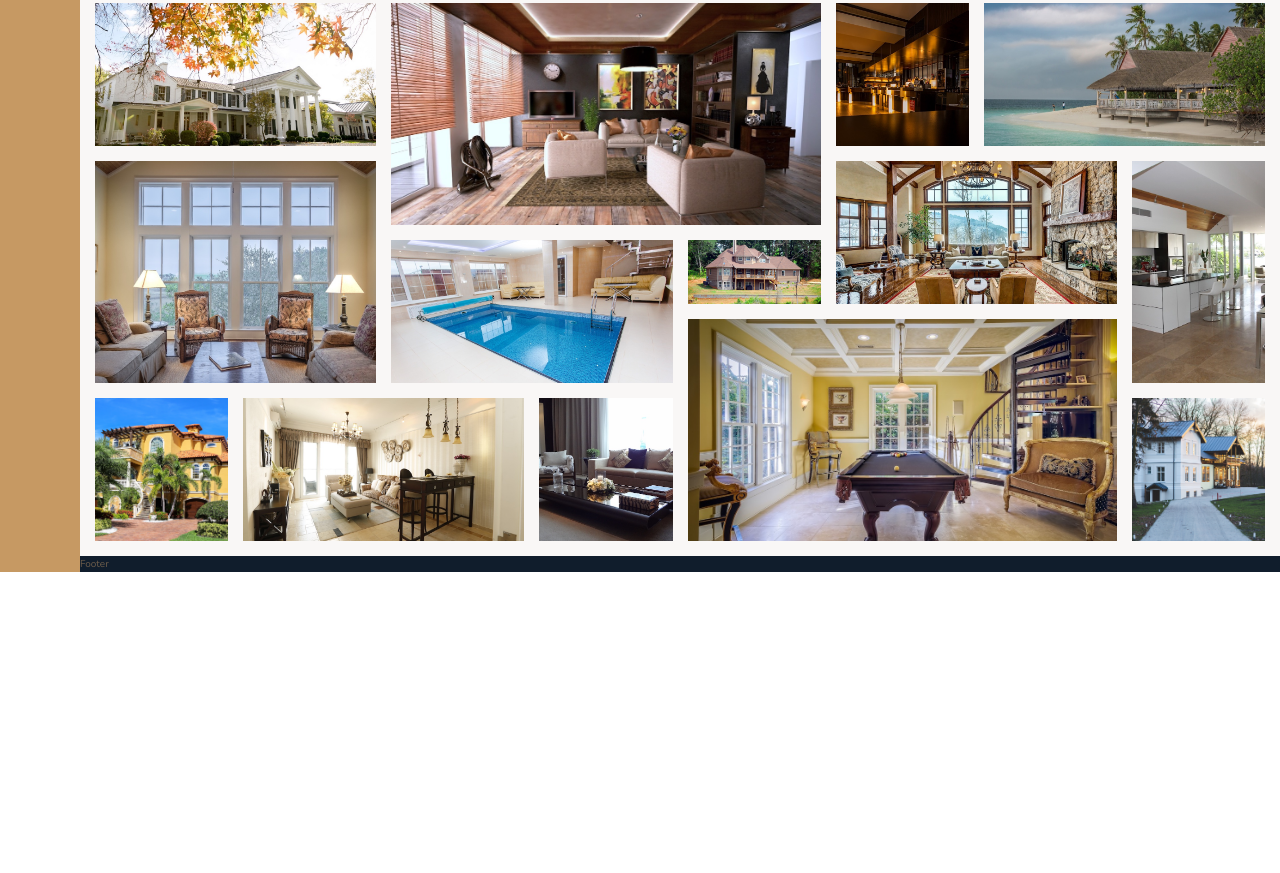
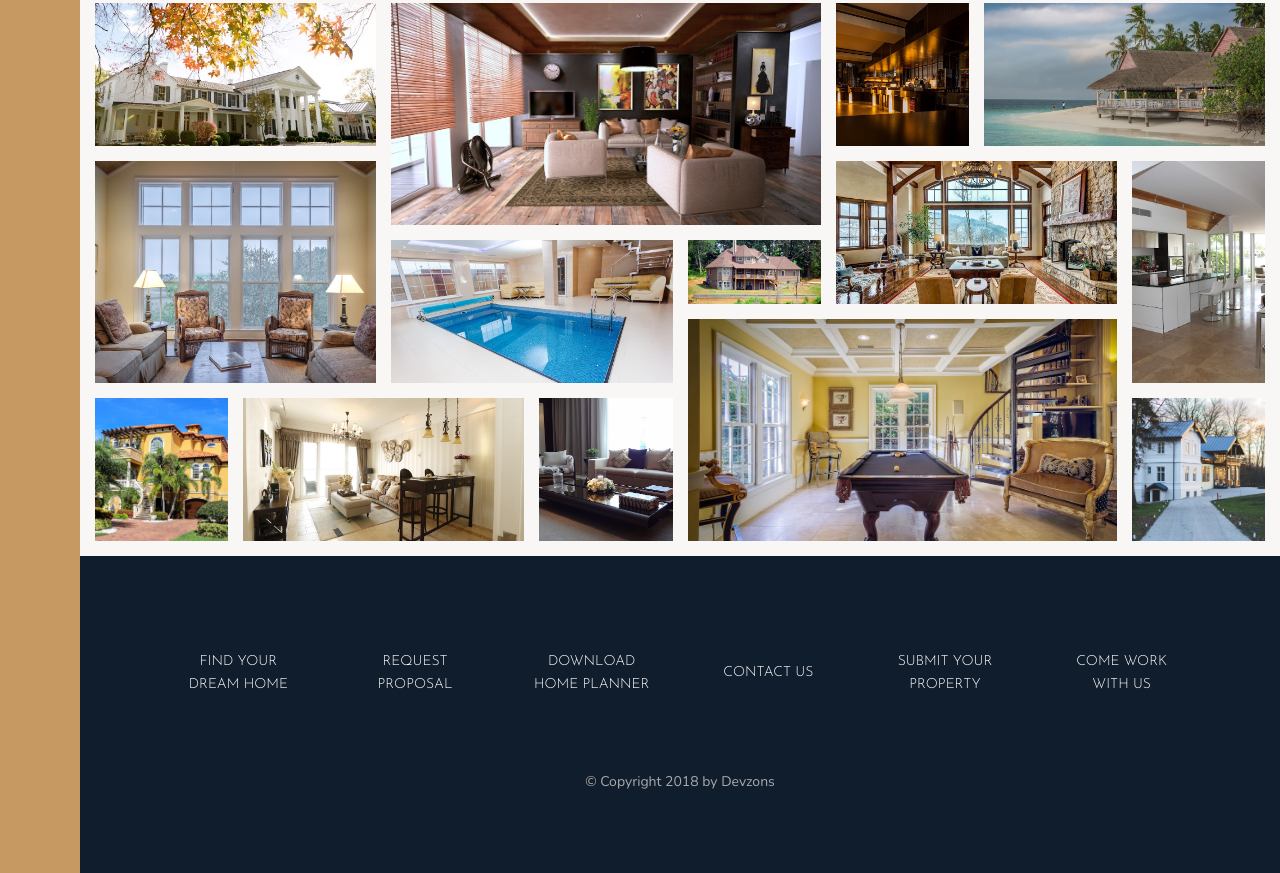
Before and after one commit to devzons/dev-nexter, a website: page index.html in a window 1280 px wide. Shown: the part 3084-3957 px from the top of the page. Before the commit the page ends 3656 px from the top, so only its background shows below. Drawn offline with nearby package versions, Linux system fonts and the light colour scheme.

Commit message:
completed footer section

```diff
--- a/index.html
+++ b/index.html
@@ -284,6 +284,16 @@
       <figure class="gallery__item gallery__item--13"><img src="img/gal-13.jpeg" alt="Gallery image 13" class="gallery__img" /></figure>
       <figure class="gallery__item gallery__item--14"><img src="img/gal-14.jpeg" alt="Gallery image 14" class="gallery__img" /></figure>
     </section>
-    <footer class="footer">Footer</footer>
+    <footer class="footer">
+      <ul class="nav">
+        <li class="nav__item"><a href="#" class="nav__link">Find your dream home</a></li>
+        <li class="nav__item"><a href="#" class="nav__link">Request proposal</a></li>
+        <li class="nav__item"><a href="#" class="nav__link">Download home planner</a></li>
+        <li class="nav__item"><a href="#" class="nav__link">Contact us</a></li>
+        <li class="nav__item"><a href="#" class="nav__link">Submit your property</a></li>
+        <li class="nav__item"><a href="#" class="nav__link">Come work with us</a></li>
+      </ul>
+      <p class="copyright">&copy; Copyright 2018 by Devzons</p>
+    </footer>
   </body>
 </html>
--- a/sass/_footer.scss
+++ b/sass/_footer.scss
@@ -1,4 +1,41 @@
 .footer {
   background-color: $color-secondary;
   grid-column: full-start / full-end;
+  padding: 8rem;
 }
+
+.nav {
+  list-style: none;
+
+  display: grid;
+  grid-template-columns: repeat(auto-fit, minmax(15rem, 1fr));
+  grid-gap: 2rem;
+  align-items: center;
+
+  &__link:link,
+  &__link:visited {
+    font-size: 1.4rem;
+    color: #fff;
+    text-decoration: none;
+    font-family: $font-display;
+    text-transform: uppercase;
+    text-align: center;
+    padding: 1.5rem;
+    display: block;
+    transition: all 0.2s;
+  }
+
+  &__link:hover,
+  &__link:active {
+    background-color: rgba(#fff, 0.05);
+    transform: translateY(-3px);
+  }
+}
+
+.copyright {
+  font-size: 1.4rem;
+  color: $color-grey-light-2;
+  margin: 6rem auto 0;
+  text-align: center;
+  width: 70%;
+}
```
Also changed, not shown: css/style.css.
